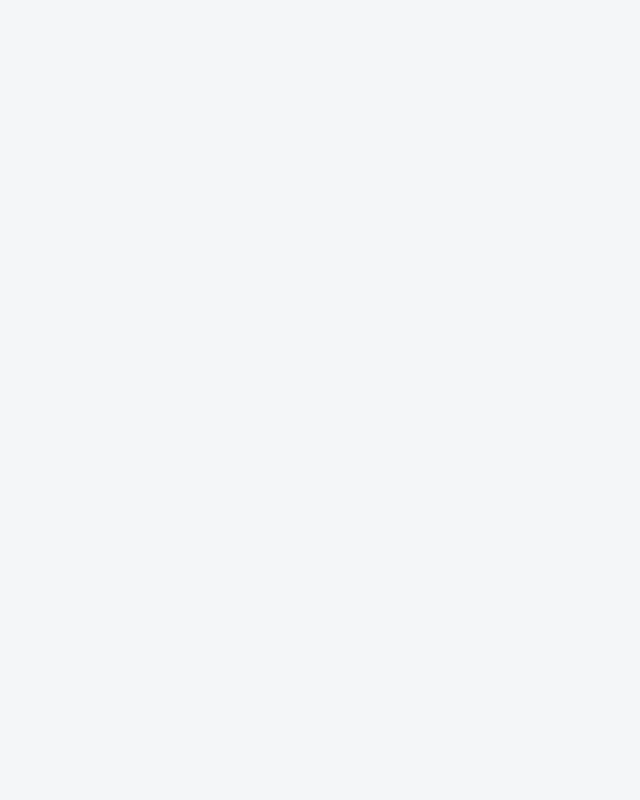
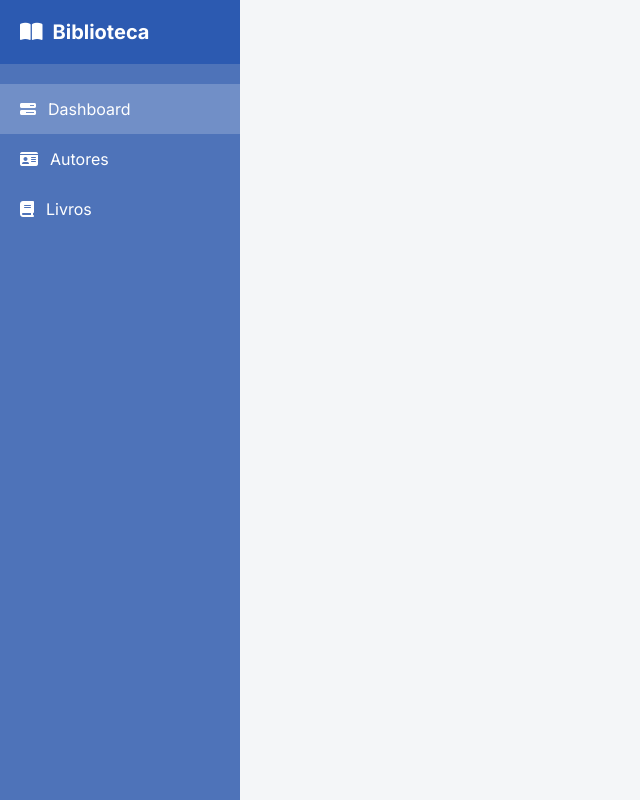
Before and after one commit to patrick-bg/biblioteca-api, an Angular app in the folder biblioteca-app/: page / in a window 1280 px wide. Shown: the whole page, without its empty margins (0-640 px from the left). Built offline with nearby package versions, Linux system fonts and the light colour scheme.

Commit message:
Template e Autores iniciados

```diff
--- a/biblioteca-app/src/app/app.html
+++ b/biblioteca-app/src/app/app.html
@@ -1,2 +1,2 @@
-
+<app-template></app-template>
 <router-outlet />
--- a/biblioteca-app/src/app/app.ts
+++ b/biblioteca-app/src/app/app.ts
@@ -1,9 +1,10 @@
 import { Component, signal } from '@angular/core';
 import { RouterOutlet } from '@angular/router';
+import { Template } from './template/template';
 
 @Component({
   selector: 'app-root',
-  imports: [RouterOutlet],
+  imports: [RouterOutlet, Template],
   templateUrl: './app.html',
   styleUrl: './app.scss'
 })
--- /dev/null
+++ b/biblioteca-app/src/app/autores/cadastro-autor/cadastro-autor.html
@@ -0,0 +1 @@
+<p>cadastro-autor works!</p>
--- /dev/null
+++ b/biblioteca-app/src/app/template/template.html
@@ -0,0 +1,31 @@
+<div class="app-container">
+    <aside class="sidebar">
+        <div class="sidebar-logo">
+            <i class="fa-solid fa-book-open"></i>
+            <span>Biblioteca</span>
+        </div>
+
+        <nav class="sidebar-menu">
+            <a class="menu-item active">
+                <i class="fa-solid fa-bars-progress"></i>
+                <span>Dashboard</span>
+            </a>
+
+            <a class="menu-item">
+                <i class="fa-solid fa-id-card"></i>
+                <span>Autores</span>
+            </a>
+
+            <a class="menu-item">
+                <i class="fa-solid fa-book"></i>
+                <span>Livros</span>
+            </a>
+        </nav>
+    </aside>
+
+    <div class="main-content">
+        <router-outlet></router-outlet>
+
+    </div>
+
+</div>
--- a/biblioteca-app/src/index.html
+++ b/biblioteca-app/src/index.html
@@ -6,6 +6,14 @@
   <base href="/">
   <meta name="viewport" content="width=device-width, initial-scale=1">
   <link rel="icon" type="image/x-icon" href="favicon.ico">
+
+  <!-- Fonte -->
+  <link rel="preconnect" href="https://fonts.googleapis.com">
+  <link rel="preconnect" href="https://fonts.gstatic.com" crossorigin>
+  <link href="https://fonts.googleapis.com/css2?family=Inter:wght@400;500;600;700&display=swap" rel="stylesheet">
+
+  <!-- Ícones -->
+  <link rel="stylesheet" href="https://cdnjs.cloudflare.com/ajax/libs/font-awesome/6.5.1/css/all.min.css">
 </head>
 <body>
   <app-root></app-root>
--- a/biblioteca-app/src/styles.scss
+++ b/biblioteca-app/src/styles.scss
@@ -1,6 +1,6 @@
 :root {
-    --turquesa: #1abc9c;
-    --turquesa-escuro: #16a085;
+    --turquesa: #4e73b9;
+    --turquesa-escuro: #2c5ab1;
     --amarelo: #f1c40f;
     --cinza-claro: #f4f6f8;
     --cinza-texto: #555;
```
Also changed, not shown: biblioteca-app/src/app/autores/cadastro-autor/cadastro-autor.ts (added, +9 -0 lines), biblioteca-app/src/app/template/template.ts (added, +10 -0 lines), biblioteca-app/src/app/autores/cadastro-autor/cadastro-autor.scss (added), biblioteca-app/src/app/template/template.scss (added), 1 other file (tests, documents, lock files or other folders).
